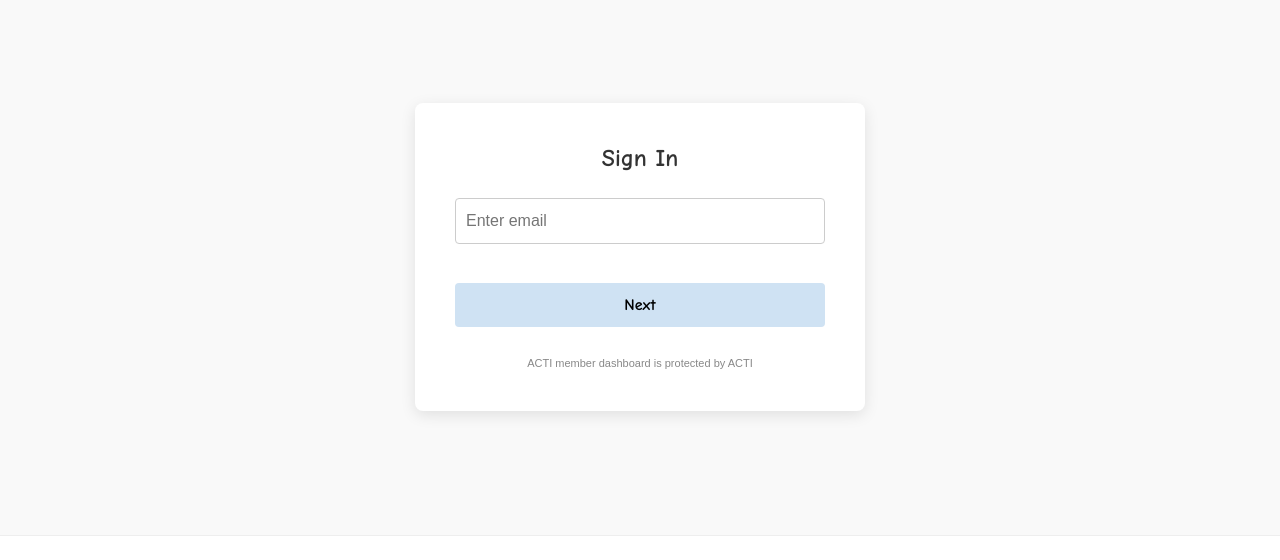
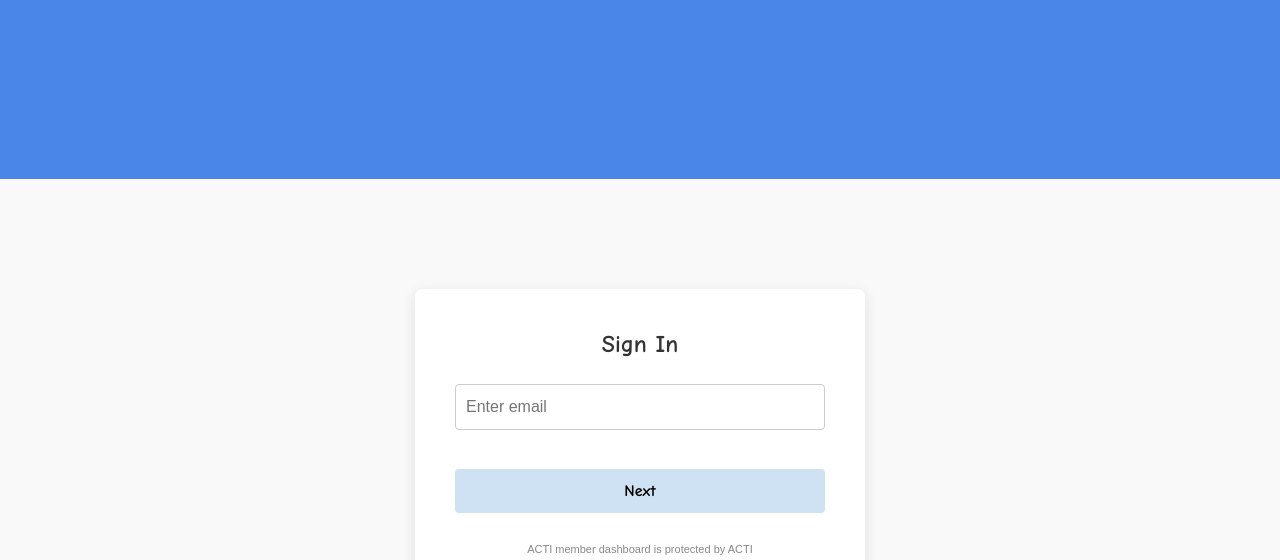
Before and after one commit to jtan0327/5titanium2024-member-dashboard, a plain HTML site: page login.html in a window 1280 px wide. Shown: the part 71-631 px from the top of the page. Drawn offline with nearby package versions, Linux system fonts and the light colour scheme; no server answers; a web font is replaced by a local one.

Commit message:
Refactor login.html for layout and background fix
Updated the login layout and fixed background issue.

```diff
--- a/login.html
+++ b/login.html
@@ -29,8 +29,11 @@
         </ul>
     </nav>
 
+    <!-- Scrolling Banner added back to fix the white background issue -->
+    <header id="banner"></header>
+
     <!-- Login Container -->
-    <div class="login-wrapper">
+    <div class="dashboard-container login-wrapper">
         <div class="login-card">
 
             <!-- Step 1: Email Input -->
@@ -81,9 +84,7 @@
         </div>
     </footer>
 
-    <!-- PapaParse for Google Sheets -->
     <script src="https://cdnjs.cloudflare.com/ajax/libs/PapaParse/5.4.1/papaparse.min.js"></script>
-    <!-- Link to the new login specific JS -->
     <script src="login.js"></script>
 </body>
 </html>
```
